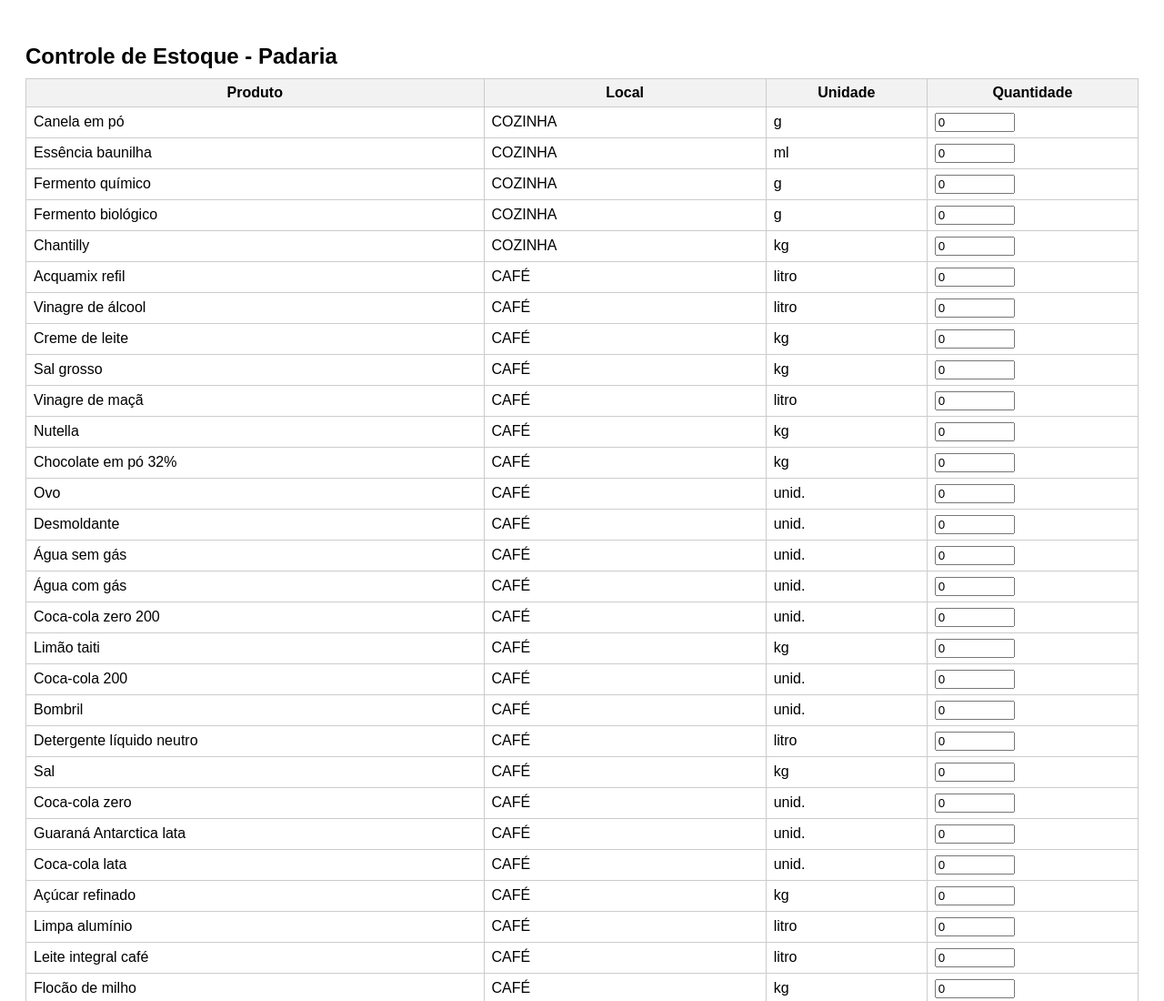
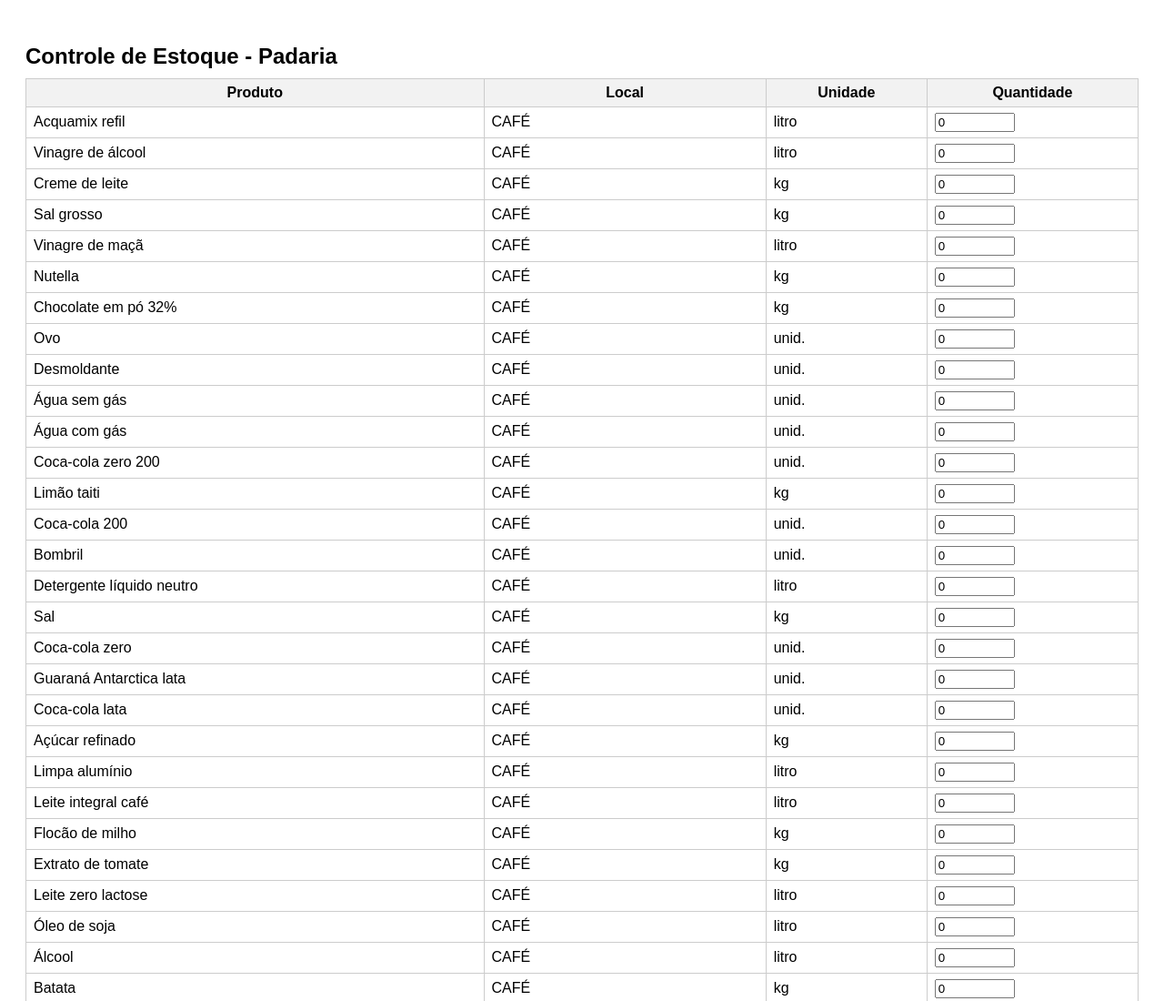
Before and after one commit to farragonilucas-creator/estoquecafe, a plain HTML site: page index.html in a window 1280 px wide. Shown: the top 1100 px of the page at 91% size. Drawn offline with Linux system fonts and the light colour scheme.

Commit message:
Update index.html

```diff
--- a/index.html
+++ b/index.html
@@ -27,11 +27,6 @@
         </tr>
       </thead>
       <tbody>
-        <tr><td>Canela em pó</td><td>COZINHA</td><td>g</td><td><input name="Canela em pó" type="number" min="0" value="0"></td></tr>
-        <tr><td>Essência baunilha</td><td>COZINHA</td><td>ml</td><td><input name="Essência baunilha" type="number" min="0" value="0"></td></tr>
-        <tr><td>Fermento químico</td><td>COZINHA</td><td>g</td><td><input name="Fermento químico" type="number" min="0" value="0"></td></tr>
-        <tr><td>Fermento biológico</td><td>COZINHA</td><td>g</td><td><input name="Fermento biológico" type="number" min="0" value="0"></td></tr>
-        <tr><td>Chantilly</td><td>COZINHA</td><td>kg</td><td><input name="Chantilly" type="number" min="0" value="0"></td></tr>
         <tr><td>Acquamix refil</td><td>CAFÉ</td><td>litro</td><td><input name="Acquamix refil"  type="number" min="0" value="0"></td></tr>
         <tr><td>Vinagre de álcool</td><td>CAFÉ</td><td>litro</td><td><input name="Vinagre de álcool"  type="number" min="0" value="0"></td></tr>
         <tr><td>Creme de leite</td><td>CAFÉ</td><td>kg</td><td><input name="Creme de leite"  type="number" min="0" value="0"></td></tr>
```
